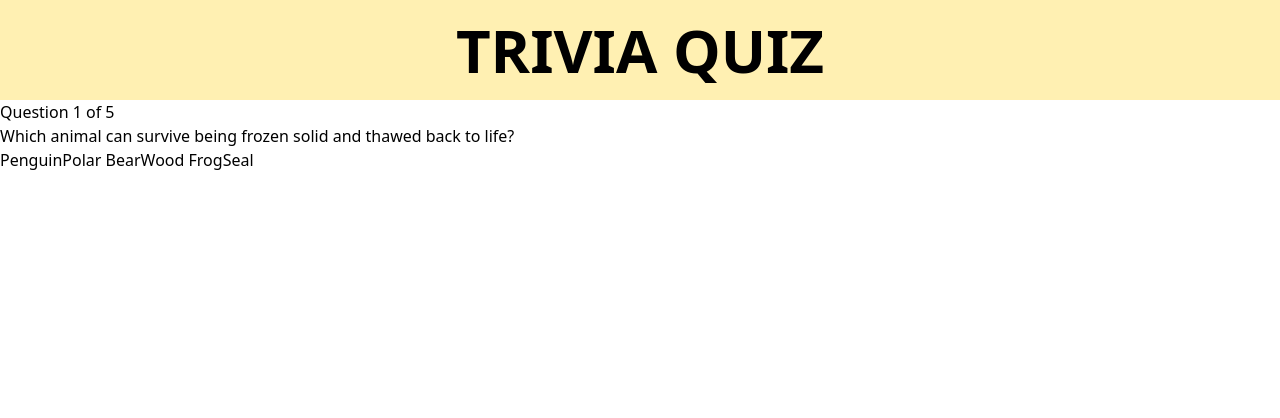
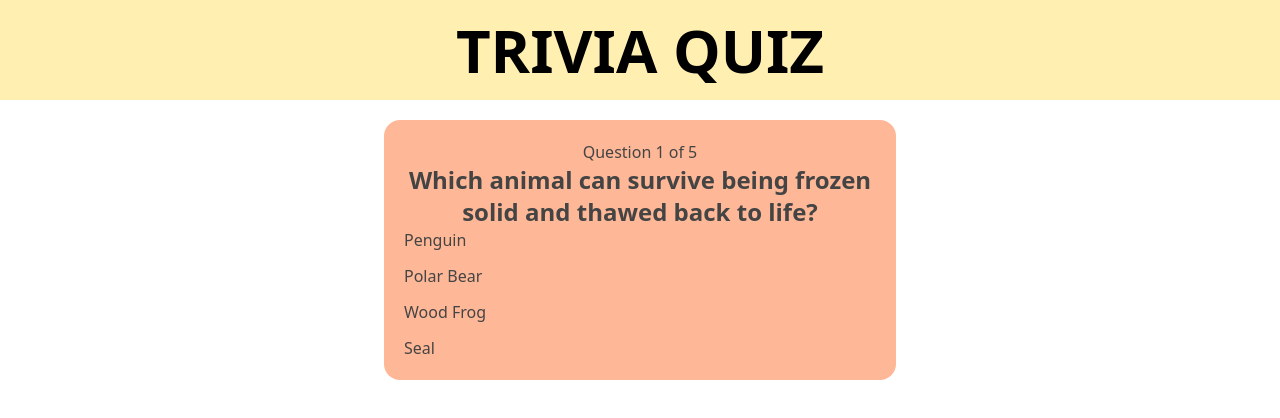
Before and after one commit to yevhenii-kapustian/quiz-app-assignment-, a Next.js app: page / in a window 1280 px wide. Shown: the top 418 px of the page. Built offline with nearby package versions, Linux system fonts and the light colour scheme.

Commit message:
Qustion - Done

```diff
--- a/src/components/Question/index.tsx
+++ b/src/components/Question/index.tsx
@@ -34,10 +34,10 @@ const Question = () => {
   }
 
   return (
-    <div>
-      <h2>{`Question ${questionNumber + 1} of ${questions.length}`}</h2>
-      <h3>{updatedQuestions.question}</h3>
-      <div>
+    <div className="mt-5 m-auto p-5 w-2/5 text-[#444444] bg-[#FFB897] rounded-2xl">
+      <h2 className="text-center">{`Question ${questionNumber + 1} of ${questions.length}`}</h2>
+      <h3 className="text-2xl font-extrabold text-center">{updatedQuestions.question}</h3>
+      <div className="w-full flex flex-col items-start gap-3">
          <OptionList
           handleClick={handleClick}
           userAnswer={userAnswer}
@@ -49,13 +49,15 @@ const Question = () => {
       {userAnswer && questionNumber < questions.length - 1 ? (
         <NextButton changeQuestion={handleNextQuestion} />
       ): userAnswer && questionNumber === questions.length - 1 ? (
-        <button onClick={handleFinish}>Finish</button>
+        <div className="flex justify-center font-bold">
+          <button className="px-5 py-2 bg-[#F7F7F7] rounded-2xl cursor-pointer" onClick={handleFinish}>Finish</button>
+        </div>
       ):
         ""
       }
 
-      {isFinished && <div>
-        <h5 data-testid="results">Final Results:</h5>
+      {isFinished && <div className="mt-5 flex flex-col items-center">
+        <h5 data-testid="results" className="font-bold">Final Results:</h5>
         <p data-testid="right-answers">Right: {correctCount}</p>
         <p data-testid="wrong-answers">Wrong: {wrongCount}</p>
       </div> }
```
